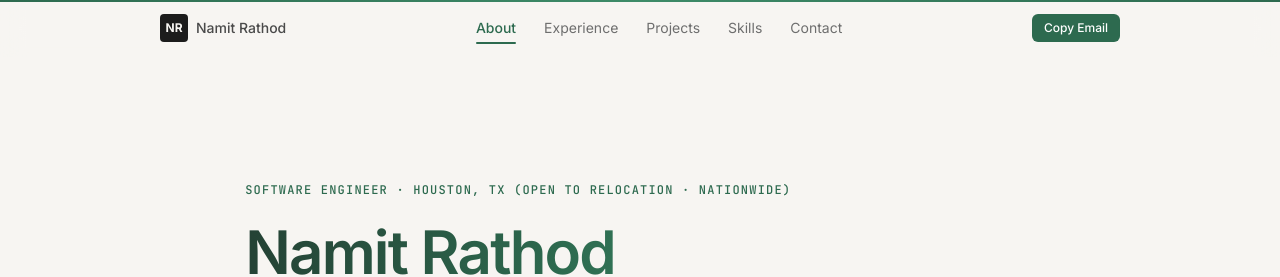
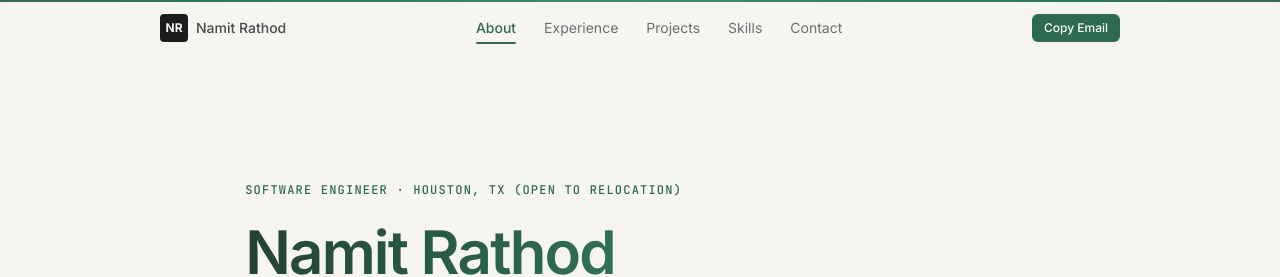
Before and after one commit to namitrathod/Myportfolio, a React (Create React App) app: page / in a window 1280 px wide. Shown: the top 277 px of the page. Built offline with nearby package versions, Linux system fonts and the light colour scheme.

Commit message:
about me

```diff
--- a/src/data/portfolio.ts
+++ b/src/data/portfolio.ts
@@ -90,7 +90,7 @@ export const portfolioData: PortfolioData = {
     phone: "+1-346-434-9556",
     linkedin: "https://www.linkedin.com/in/namit-rathod",
     github: "https://github.com/namitrathod",
-    location: "Houston, TX (Open to Relocation · Nationwide)",
+    location: "Houston, TX (Open to Relocation)",
     resumeUrl: "/Namit_Rathod_Resume.pdf",
     resumePreviewUrl: "https://rxresu.me/namit.rathod07/namit-rathod",
   },
```
